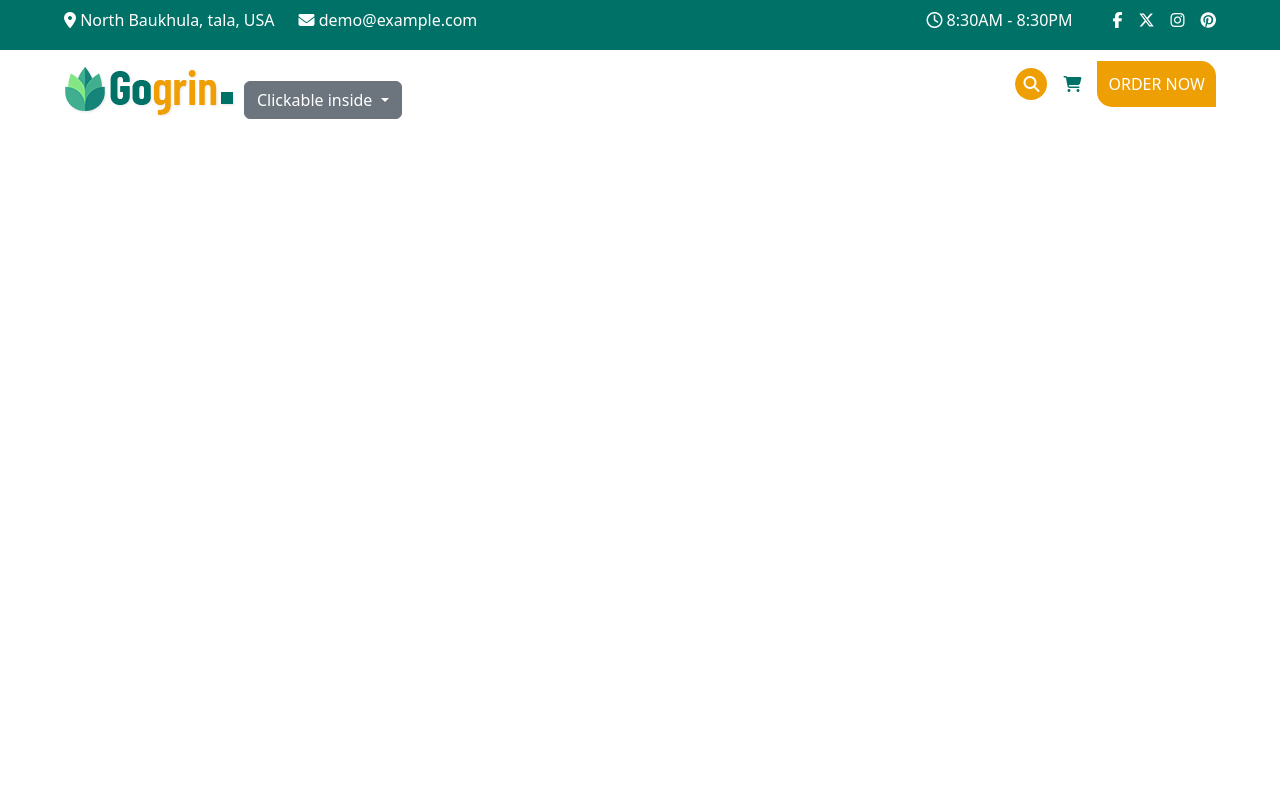
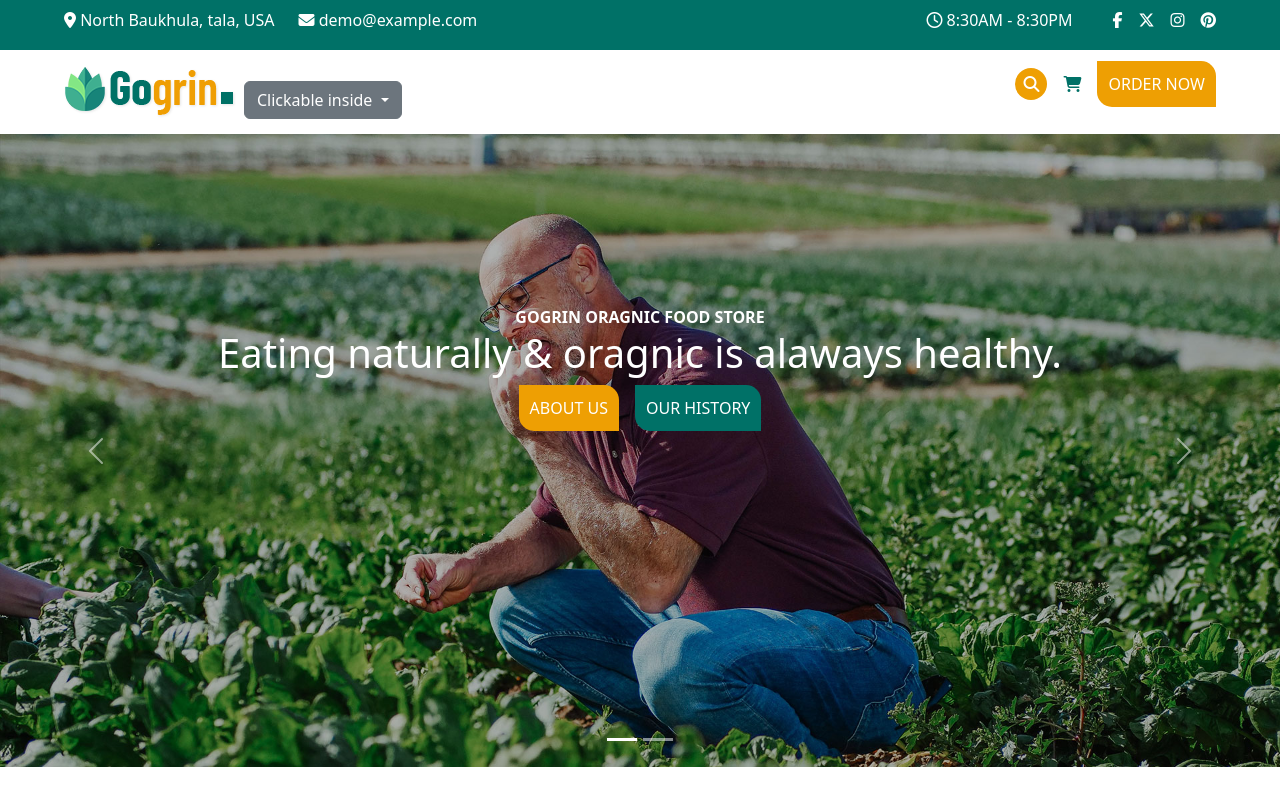
Before and after one commit to NicoloFaccio/proj-html-vuejs, a Vue app: page / in a window 1280 px wide. Built offline with nearby package versions, Linux system fonts and the light colour scheme.

Commit message:
working on the carousel of the main

```diff
--- a/src/components/AppHeader.vue
+++ b/src/components/AppHeader.vue
@@ -77,7 +77,7 @@
 
       <ul class="d-flex gap-3 align-items-center">
         <li>
-          <i class="bg-yellow rounded-circle p-2 fa-solid fa-magnifying-glass"></i>
+          <i class="bg-yellow text-white rounded-circle p-2 fa-solid fa-magnifying-glass"></i>
         </li>
 
         <li>
@@ -86,7 +86,7 @@
         </li>
 
         <li>
-          <span class="btn bg-yellow buttons text-uppercase">order now</span>
+          <span class="btn bg-yellow buttons">order now</span>
         </li>
       </ul>
     </section>
@@ -96,6 +96,7 @@
 <style scoped lang="scss">
   @use '../styles/partials/variables' as *;
   @use '../styles/partials/mixins' as *;
+  @use '../styles/general.scss' as *;
 
   header {
     section:first-child {
@@ -143,21 +144,6 @@
           // }
         }
       }
-
-
-      .bg-yellow {
-        background-color: $Yellow;
-        color: white;
-      }
-
-      .buttons {
-        padding: 10px;
-        border-radius: 0px 15px 0px 15px;
-      }
-
-      .buttons:hover {
-        background-color: rgba(238, 159, 3, 0.6);
-      }
     }
   }
 </style>
--- a/src/components/AppMain.vue
+++ b/src/components/AppMain.vue
@@ -11,8 +11,90 @@
 </script>
 
 <template>
+  <main>
+    <section class="generalInformatons">
+      <!-- <div>
+        <span>
+          gogrin oragnic food store
+        </span>
 
+        <h1>
+          Eating naturally & oragnic is alaways healthy.
+        </h1>
+
+        <button>
+          about us
+        </button>
+
+        <button>
+          our history
+        </button>
+      </div> -->
+
+      <!-- PART ABOUT THE CAROUSEL -->
+      <div id="carouselExampleCaptions" class="carousel slide" data-bs-ride="false">
+        <div class="carousel-indicators">
+          <button type="button" data-bs-target="#carouselExampleCaptions" data-bs-slide-to="0" class="active" aria-current="true" aria-label="Slide 1"></button>
+          <button type="button" data-bs-target="#carouselExampleCaptions" data-bs-slide-to="1" aria-label="Slide 2"></button>
+        </div>
+        <div class="carousel-inner">
+          <div class="carousel-item active">
+            <img src="../assets/img/H3-slider3.jpg" class="d-block w-100" alt="...">
+            <div class="carousel-caption d-none d-md-block">
+              <span class="text-uppercase fw-bolder">
+                gogrin oragnic food store
+              </span>
+
+              <h1 class="fs-1">
+                Eating naturally & oragnic is alaways healthy.
+              </h1>
+
+              <button class="btn bg-yellow buttons me-3">
+                about us
+              </button>
+
+              <button class="btn bg-green buttons">
+                our history
+              </button>
+            </div>
+          </div>
+
+          <div class="carousel-item">
+            <img src="../assets/img/slider.jpg" class="d-block w-100" alt="...">
+            <div class="carousel-caption d-none d-md-block">
+              <h5>Second slide label</h5>
+              <p>Some representative placeholder content for the second slide.</p>
+            </div>
+          </div>
+        </div>
+        <button class="carousel-control-prev" type="button" data-bs-target="#carouselExampleCaptions" data-bs-slide="prev">
+          <span class="carousel-control-prev-icon" aria-hidden="true"></span>
+          <span class="visually-hidden">Previous</span>
+        </button>
+        <button class="carousel-control-next" type="button" data-bs-target="#carouselExampleCaptions" data-bs-slide="next">
+          <span class="carousel-control-next-icon" aria-hidden="true"></span>
+          <span class="visually-hidden">Next</span>
+        </button>
+      </div>
+    </section>
+  </main>
 </template>
 
 <style scoped lang="scss">
+  // .generalInformatons {
+  //   background-image: url('../assets/img/H3-slider3.jpg');
+  //   background-position: center;
+  //   background-repeat: no-repeat;
+  //   background-size: cover;
+  // }
+
+  @use '../styles/partials/variables' as *;
+  @use '../styles/partials/mixins' as *;
+  @use '../styles/general.scss' as *;
+
+  .carousel-caption {
+    bottom: 50%;
+    width: 100%;
+    left: 0%;
+  }
 </style>
--- a/src/styles/general.scss
+++ b/src/styles/general.scss
@@ -8,3 +8,31 @@ li {
 a {
     text-decoration: none;
 }
+
+html {
+    font-family: Arial, Helvetica, sans-serif;
+}
+
+.bg-yellow {
+    background-color: rgba(238, 159, 3, 1);
+    text-transform: uppercase;
+}
+
+.bg-yellow:hover {
+  background-color: rgba(238, 159, 3, 0.6);
+}
+
+.bg-green {
+    background-color: rgba(0, 113, 103, 1);
+    text-transform: uppercase;
+}
+
+.bg-green:hover {
+  background-color: rgba(0, 113, 103, 0.6);
+}
+
+.buttons {
+  padding: 10px;
+  border-radius: 0px 15px 0px 15px;
+  color: white;
+}
```
Also changed, not shown: src/assets/img/H3-slider3.jpg (added), src/assets/img/slider.jpg (added).
